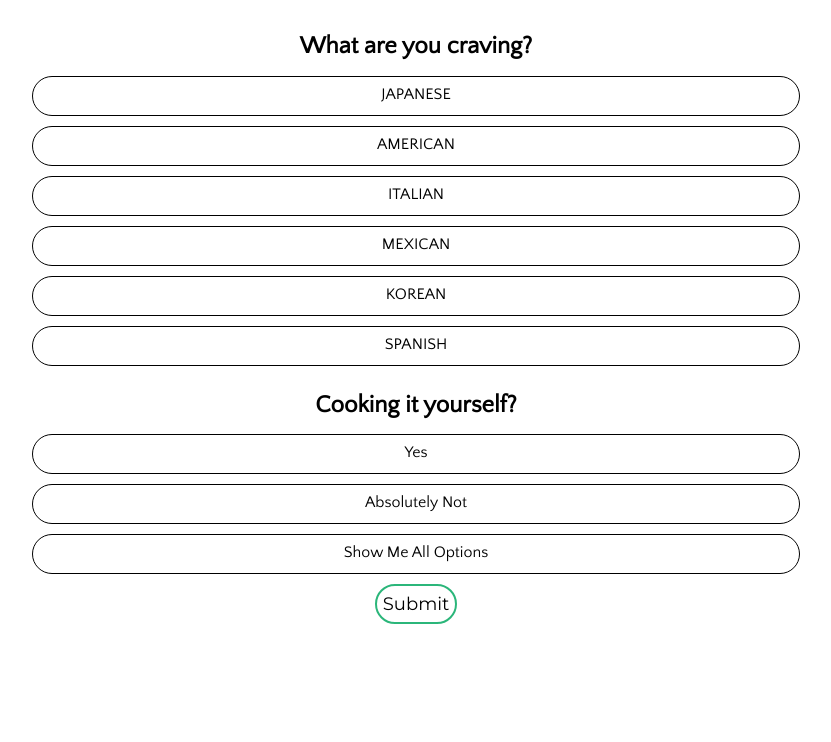
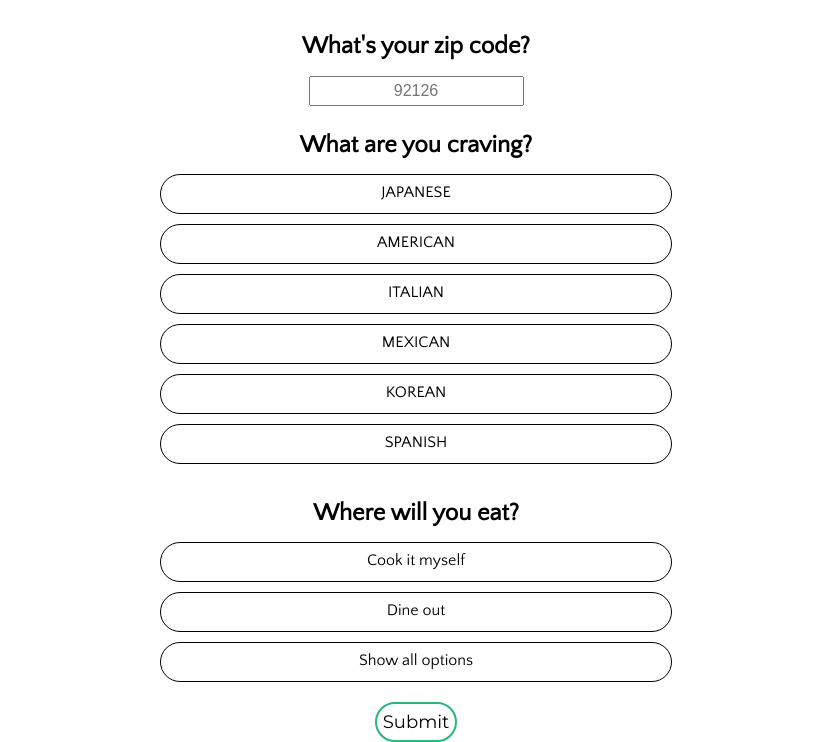
Before and after one commit to kaylajaograham/HungerGainz, a plain HTML site: page index.html in a window 1280 px wide. Shown: the part 81-823 px from the top of the page, without its empty margins (224-1055 px from the left). Before the commit the page ends 800 px from the top, so only its background shows below. Drawn offline with nearby package versions, Linux system fonts and the light colour scheme.

Commit message:
added see all options button, reset button in hidden class, zip code search

```diff
--- a/index.html
+++ b/index.html
@@ -14,6 +14,12 @@
         <h1>Hunger Gainz</h1>
     </main>
 
+    <!-- HOME PAGE -->
+    <section class="location">
+        <h2>What's your zip code?</h2>
+        <input id="zip" name="zipCode" type="type" placeholder="92126" required></input>
+    </section>
+
     <section class="cuisineSelection">
         <h2>What are you craving?</h2>
         <div id="Japanese" class="cuisineOptions">JAPANESE</div>
@@ -25,19 +31,22 @@
     </section>
 
     <section class="inOrOut">
-        <h2>Cooking it yourself?</h2>
-        <div id="stayIn" class="whereToEat">Yes</div>
-        <div id="goOut" class="whereToEat">Absolutely Not</div>
-        <div id="showAll" class="whereToEat">Show Me All Options</div>
+        <h2>Where will you eat?</h2>
+        <div id="stayIn" class="whereToEat">Cook it myself</div>
+        <div id="goOut" class="whereToEat">Dine out</div>
+        <div id="showAll" class="whereToEat">Show all options</div>
     </section>
 
     <input type="submit" class="submit"></input>
 
+    <!-- RESULTS SECTION -->
     <section id="results" class="hidden">
         <h2>Results for </h2>
-        <h3>Restaurants Near You</h3>
+
         <ul class="rest-results"></ul>
-        <ul class="video-results"></ul>
+        <ul class="video-results"> </ul>
+
+        <input type="reset" class="resetButton">RESET</input>
     </section>
 
     <!-- SCRIPTS -->
--- a/main.css
+++ b/main.css
@@ -17,6 +17,18 @@ h2 {
     text-align: center;
     line-height: 0.75cm;
     padding: 15px;
+}
+
+section {
+    padding-bottom: 10px;
+}
+
+input#zip {
+    height: 30px;
+    display: flex;
+    justify-content: center;
+    font-size: 16px;
+    text-align: center;
 }
 
 
@@ -42,7 +54,7 @@ h2 {
 div {
     border: 1px solid black;
     height: 40px;
-    width: 60%;
+    width: 40%;
     line-height: 150%;
     border-radius: 30px;
     margin-bottom: 10px;
```
